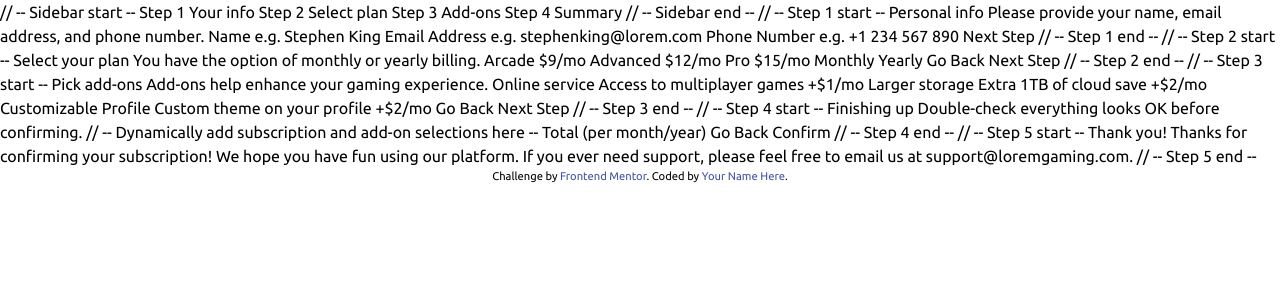
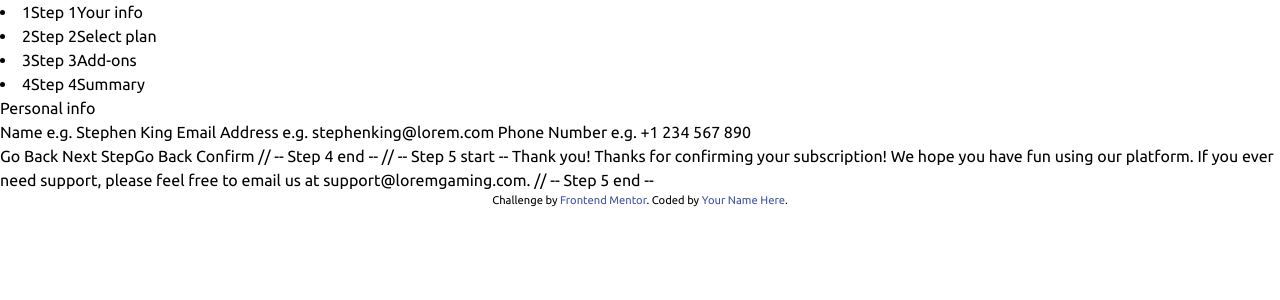
Before and after one commit to Ruchdane/fem-multi-step-form, a React (Vite) app: page / in a window 1280 px wide. Shown: the top 300 px of the page. Built offline with nearby package versions, Linux system fonts and the light colour scheme.

Commit message:
setup step card and list

```diff
--- a/src/App.jsx
+++ b/src/App.jsx
@@ -1,30 +1,20 @@
+import { useState } from 'react'
 import './App.css'
+import { StepList } from './components/step';
+import { StepCard } from './components/step-card';
 
+
+const steps = ["Your info","Select plan","Add-ons","Summary"]
 function App() {
 
+  const [active_step, set_active_step] = useState(0);
   return (
     <>
-    // -- Sidebar start --
-
-    Step 1
-    Your info
-
-    Step 2
-    Select plan
-
-    Step 3
-    Add-ons
-
-    Step 4
-    Summary
-
-    // -- Sidebar end --
-
-    // -- Step 1 start --
-
-    Personal info
-    Please provide your name, email address, and phone number.
-
+      <StepList steps={steps} active_elt={active_step} onchange={step => set_active_step(step)}/>
+      <StepCard
+        active={active_step == 0}
+        title="Personal info"
+        description="Please provide your name, email address, and phone number.">
         Name
         e.g. Stephen King
 
@@ -33,16 +23,12 @@ function App() {
 
         Phone Number
         e.g. +1 234 567 890
+      </ StepCard>
 
-    Next Step
-
-    // -- Step 1 end --
-
-    // -- Step 2 start --
-
-    Select your plan
-    You have the option of monthly or yearly billing.
-
+    <StepCard
+      active={active_step == 1}
+      title="Select your plan"
+      description="You have the option of monthly or yearly billing.">
       Arcade
       $9/mo
 
@@ -54,17 +40,14 @@ function App() {
 
       Monthly
       Yearly
+    </StepCard>
 
-    Go Back
-    Next Step
 
-    // -- Step 2 end --
-
-    // -- Step 3 start --
-
-    Pick add-ons
-    Add-ons help enhance your gaming experience.
-
+    <StepCard
+      active={active_step == 2}
+      title="Pick add-ons"
+      description="Add-ons help enhance your gaming experience."
+    >
       Online service
       Access to multiplayer games
       +$1/mo
@@ -77,20 +60,22 @@ function App() {
       Custom theme on your profile
       +$2/mo
 
+    </StepCard>
     Go Back
     Next Step
 
-    // -- Step 3 end --
 
-    // -- Step 4 start --
-
-    Finishing up
-    Double-check everything looks OK before confirming.
+    <StepCard
+        active={active_step == 3}
+    title="Finishing up"
+    description="Double-check everything looks OK before confirming."
+    >
 
     // -- Dynamically add subscription and add-on selections here --
 
     Total (per month/year)
 
+    </StepCard>
     Go Back
     Confirm
 
--- a/src/components/step-card.jsx
+++ b/src/components/step-card.jsx
@@ -6,3 +6,10 @@
 // <StepCard title="Select your plan" description="You have the option ...">
 //    <input>
 // </StepCard>
+export function StepCard(props){
+  return props.active ? <article>
+    <h1>{props.title}</h1>
+    <p> {props.decription}</p>
+    {props.children}
+    </article>: null;
+}
--- a/src/components/step.jsx
+++ b/src/components/step.jsx
@@ -4,7 +4,19 @@
 // index
 // active
 // name
+function StepElement(props){
+  let  classNames = props.active ? "active" : "";
+  return <li classNames={classNames}>
+    {props.idx}
+    Step {props.idx}
+    {props.name}
+    </li>
+}
 
 // Step list
+// steps
 // active_element
 // onchange
+export function StepList(props){
+  return props.steps.map((step,i) => <StepElement name={step} idx={i + 1} active={ props.active_elt === i} /> )
+}
```
Lines whose indentation alone changed are shown as unchanged.
